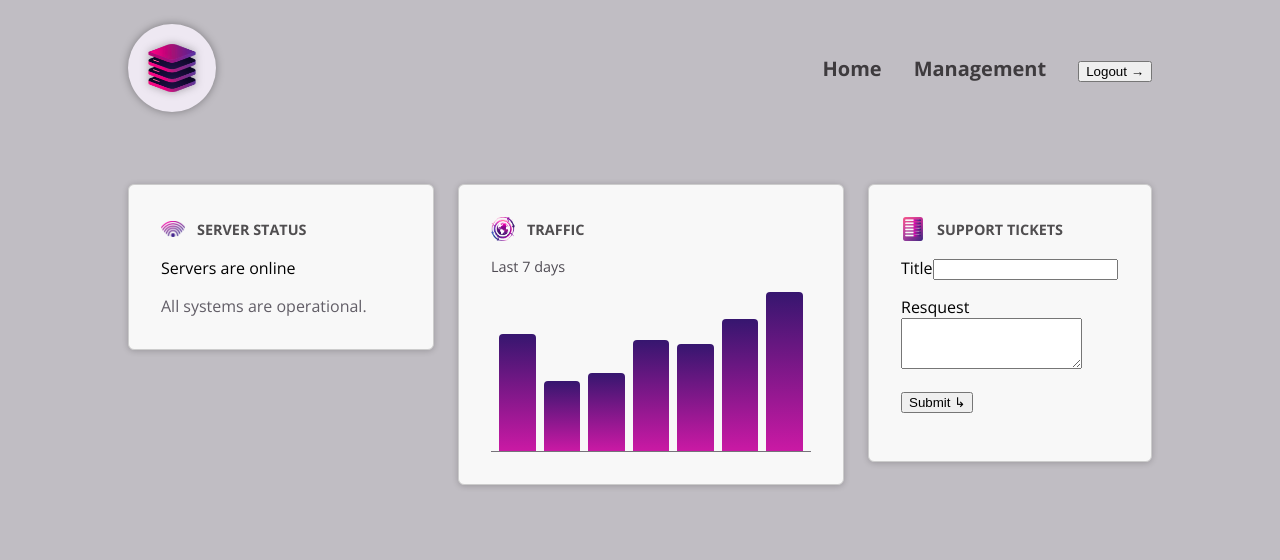
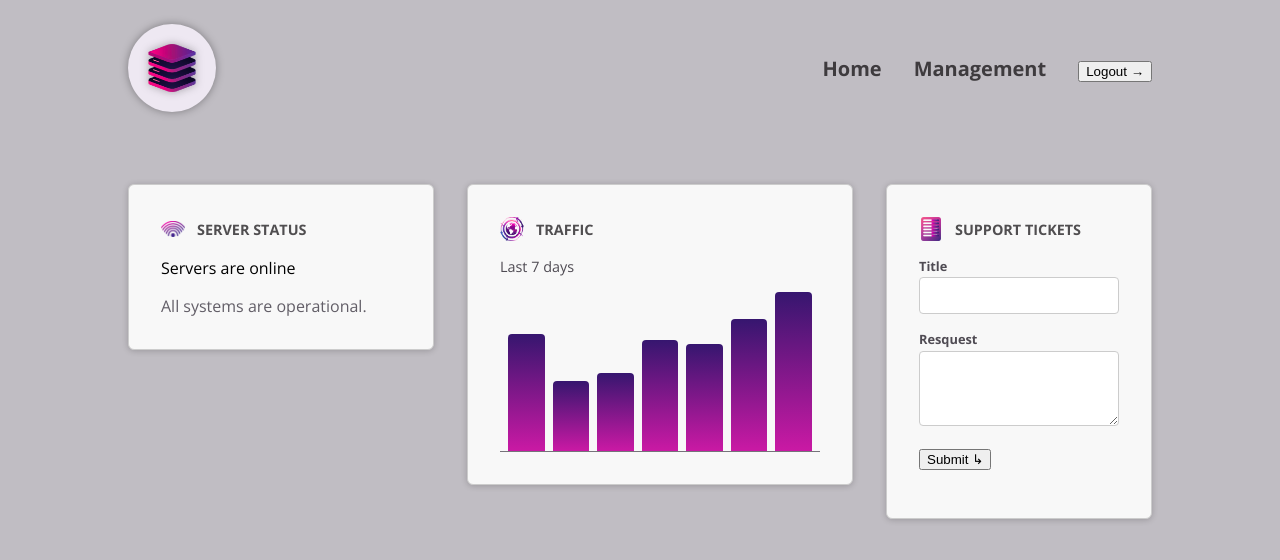
Before and after one commit to CanseFr/management-charts, an Angular app: page / in a window 1280 px wide. Shown: the top 560 px of the page. Built offline with nearby package versions, Linux system fonts and the light colour scheme.

Commit message:
:lipstick: Fix css issue with the  encapsulation: ViewEncapsulation.None

```diff
--- a/src/app/shared/button/button.component.ts
+++ b/src/app/shared/button/button.component.ts
@@ -5,7 +5,7 @@
   standalone: true,
   imports: [],
   templateUrl: './button.component.html',
-  styleUrl: './button.component.css'
+  styleUrl: './button.component.css',
 })
 export class ButtonComponent {
 
--- a/src/app/shared/control/control.component.html
+++ b/src/app/shared/control/control.component.html
@@ -1,4 +1,4 @@
-<p>
+<p class="control">
   <label>{{label()}}</label>
   <ng-content select="input,textarea"/>
 </p>
--- a/src/app/shared/control/control.component.ts
+++ b/src/app/shared/control/control.component.ts
@@ -1,11 +1,12 @@
-import {Component, input} from '@angular/core';
+import {Component, input, ViewEncapsulation} from '@angular/core';
 
 @Component({
   selector: 'app-control',
   standalone: true,
   imports: [],
   templateUrl: './control.component.html',
-  styleUrl: './control.component.css'
+  styleUrl: './control.component.css',
+  encapsulation: ViewEncapsulation.None
 })
 export class ControlComponent {
   label=input.required<string>()
```
